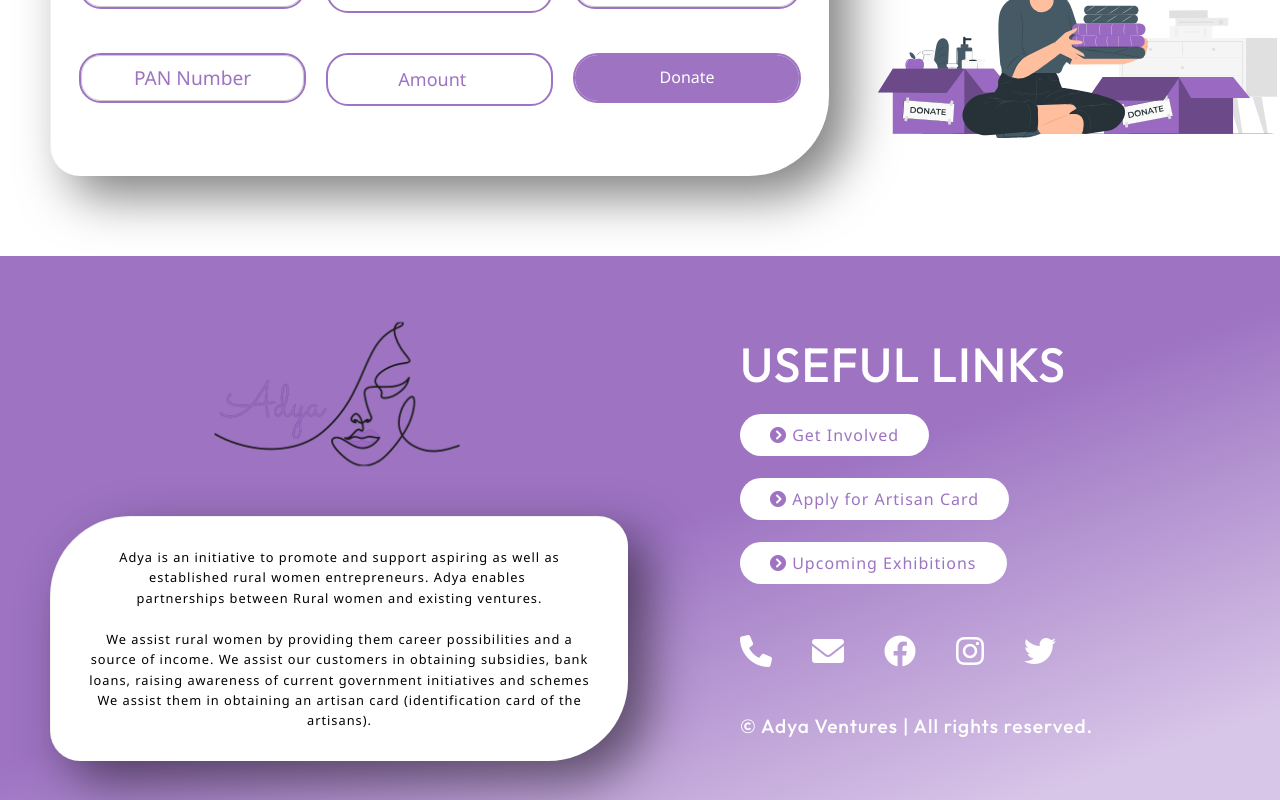
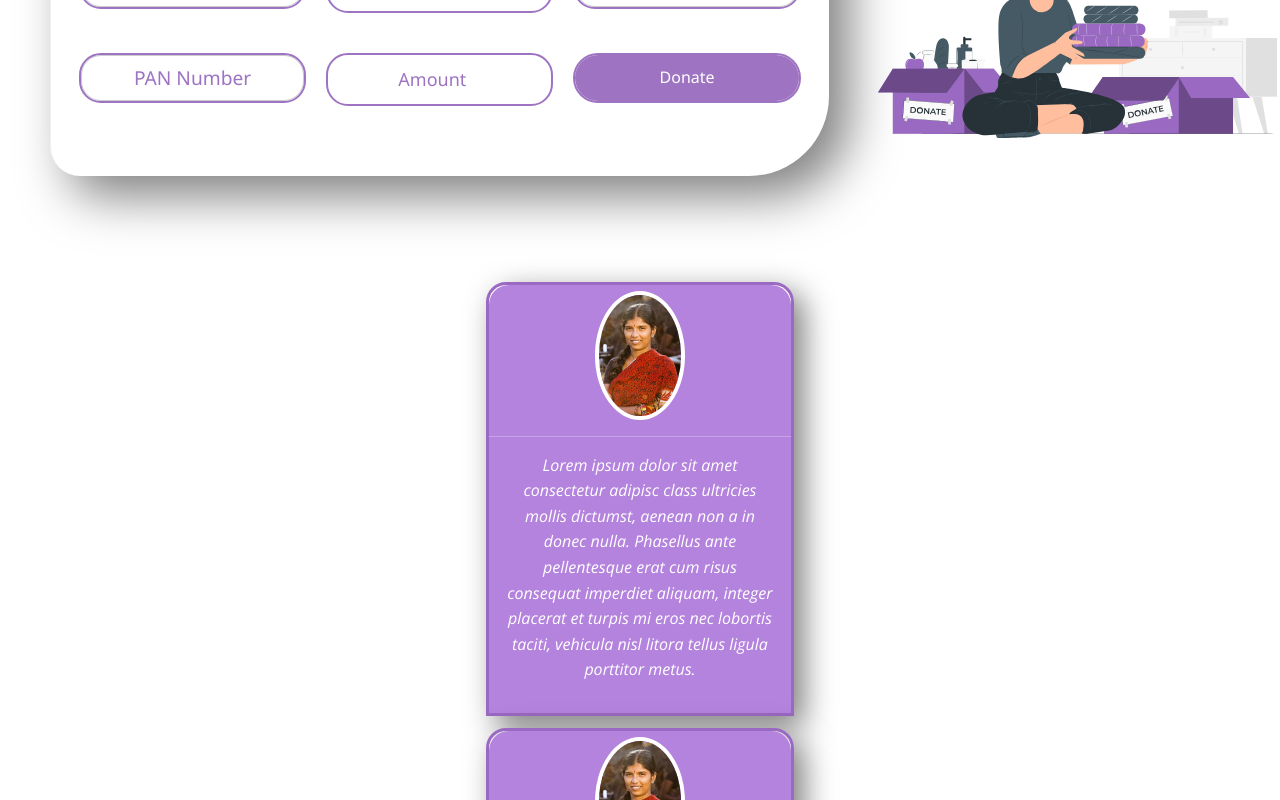
Before and after one commit to AyushAgarwal0109/Adya, a React (Create React App) app in the folder client/: page / in a window 1280 px wide. Shown: the part 2000-2800 px from the top of the page. Built offline with nearby package versions, Linux system fonts and the light colour scheme.

Commit message:
aaaaaaaaaaaaacc

```diff
--- a/client/src/App.js
+++ b/client/src/App.js
@@ -58,7 +58,7 @@ const App = () => {
                   <Schemes />
                   <Donate />
                   { /* <News /> */}
-                  {/* <Testimonials /> */}
+                  <Testimonials />
                   <Contact />
 
                 </Route>
--- a/client/src/assets/css/testimonials.css
+++ b/client/src/assets/css/testimonials.css
@@ -1,6 +1,8 @@
+@import url('https://fonts.googleapis.com/css2?family=Open+Sans:ital,wght@1,300&display=swap');
+
 .testimonial-img{
     margin: 1%;
-    width: 35%;
+    width: 25%;
     border-top: 3px solid #9A69C2;
     border-left: 3px solid #9A69C2;
     border-right: 3px solid #9A69C2;
@@ -12,3 +14,31 @@
 .testimonial-section{
     margin: 2%;
 }
+
+.testi-img{
+
+    display: flex;
+    flex-direction: row;
+    border-radius: 20px 20px 0 0;
+    color: white;
+    background-color: #B483DD;
+    font-family: 'Open Sans', sans-serif;
+    font-size: 100%;
+}
+
+.eee{
+    height: 3%;
+}
+
+.paraa{
+    margin-bottom: 10%;
+    margin-right: 5%;
+    margin-left: 5%;
+}
+
+.women{
+    margin-top: 2%;
+    border-radius: 50%;
+    width: 30%;
+    border: 4px solid #ffff;
+}
--- /dev/null
+++ b/client/src/components/layout/TestimonialCard.js
@@ -0,0 +1,15 @@
+import React from 'react'
+import image1 from "../../assets/images/schemesImage2.jpg";
+
+import "../../assets/css/testimonials.css";
+
+function TestimonialCard(){
+   return(
+       <div className="testi-img" style={{display:'flex',flexDirection:'column'}}>
+            <div><center><img src={image1} alt="img" className="women" /></center><hr /></div>
+           <p className="paraa">Lorem ipsum dolor sit amet consectetur adipisc class ultricies mollis dictumst, aenean non a in donec nulla. Phasellus ante pellentesque erat cum risus consequat imperdiet aliquam, integer placerat et turpis mi eros nec lobortis taciti, vehicula nisl litora tellus ligula porttitor metus. </p>
+       </div>
+   )
+}
+
+export default TestimonialCard
--- a/client/src/components/layout/Testimonials.js
+++ b/client/src/components/layout/Testimonials.js
@@ -1,15 +1,17 @@
 import React from 'react'
 import image from "../../assets/images/testi.png";
 import "../../assets/css/testimonials.css";
+import TestimonialCard from './TestimonialCard';
+
 function Testimonials() {
   return (
     <div>
         <center><div className="testimonial-section">
 
-        <img src={image} alt="img" className="testimonial-img" />
-        <img src={image} alt="img" className="testimonial-img" />
-        <img src={image} alt="img" className="testimonial-img" />
-        <img src={image} alt="img" className="testimonial-img" />
+        <div className="testimonial-img"><TestimonialCard /></div>
+        <div className="testimonial-img"><TestimonialCard /></div>
+        <div className="testimonial-img"><TestimonialCard /></div>
+        <div className="testimonial-img"><TestimonialCard /></div>
 
         </div>
         </center>
```
Also changed, not shown: client/src/assets/images/apostrophee.png (added), client/src/assets/images/schemesImage2.jpg.
